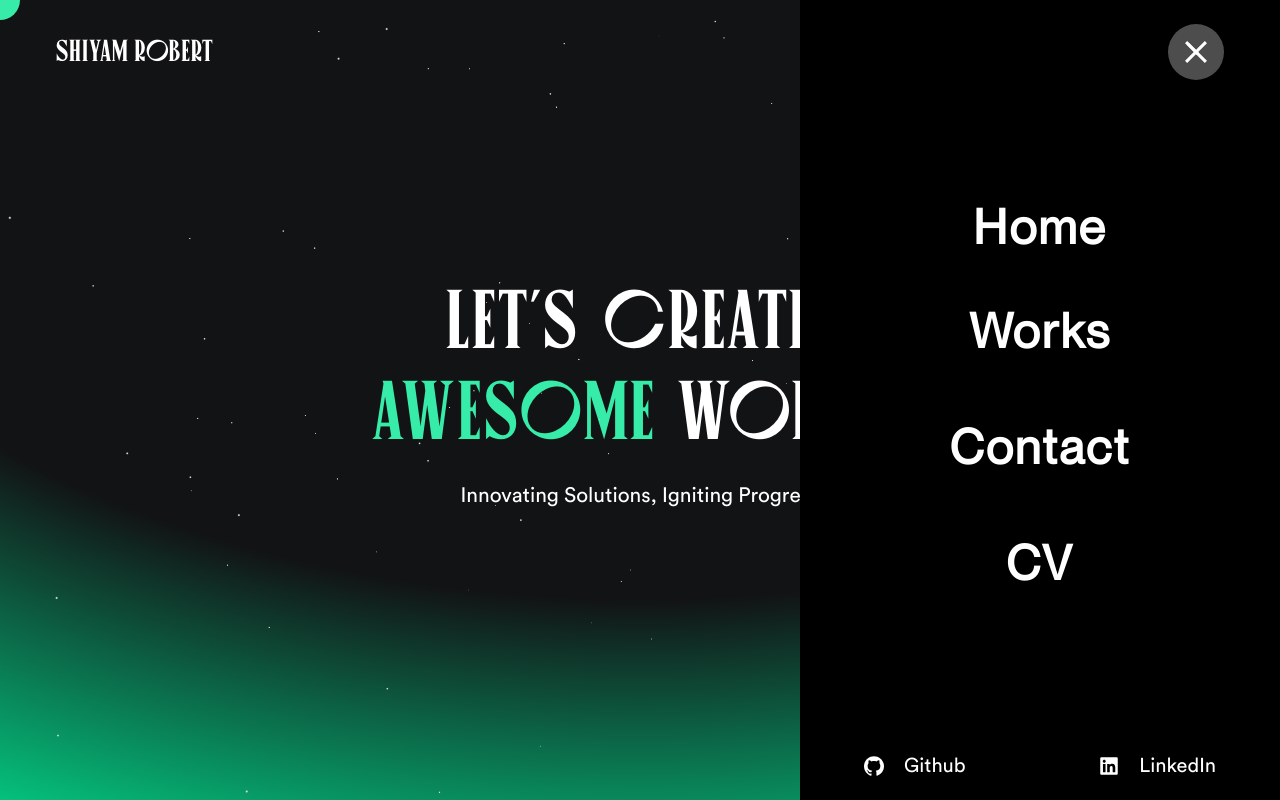
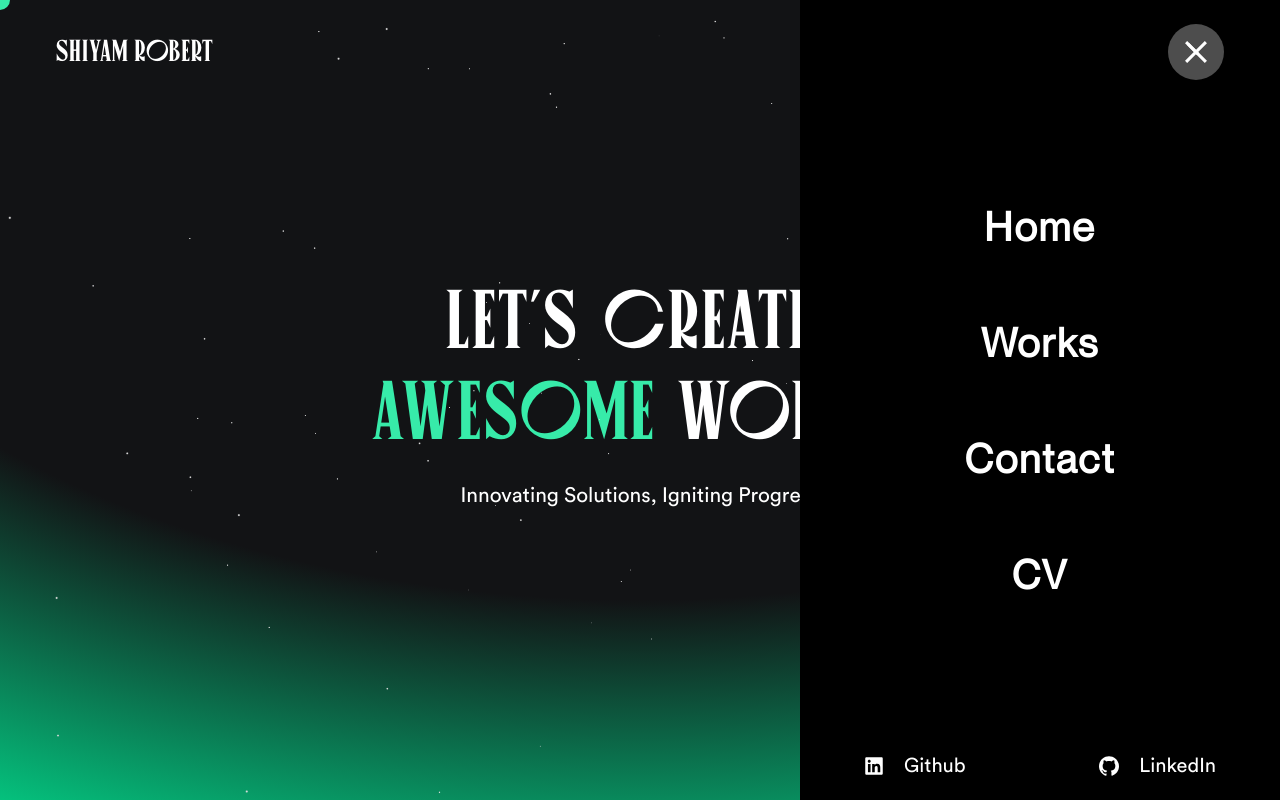
Before and after one commit to shiyammm/portfolio_using_react, a React (Vite) app: page / in a window 1280 px wide. Both pictures are taken after a click on the button 1196 px from the left and 52 px from the top of the page. Shown: the top 800 px of the page. Built offline with nearby package versions, Linux system fonts and the light colour scheme.

Commit message:
Implement hover animation for navlinks and refactor to render navlinks dynamically from data.js

```diff
--- a/src/App.jsx
+++ b/src/App.jsx
@@ -15,6 +15,7 @@ import {
 const App = () => {
   const [hoverLink, setHoverLink] = useState(false);
   const [hoverNavLink, setHoverNavLink] = useState(false);
+  const [getLinkHover, setGetLinkHover] = useState('');
   const tl1 = useRef();
   const loaderRefs = {
     loader1: useRef(null),
@@ -69,11 +70,14 @@ const App = () => {
             hoverLink={hoverLink}
             cursor={cursor}
             hoverNavLink={hoverNavLink}
+            getLinkHover={getLinkHover}
           />
           <Navbar
             hoverNavLink={hoverNavLink}
             setHoverNavLink={setHoverNavLink}
             navLoaderRef={navLoaderRef}
+            setGetLinkHover={setGetLinkHover}
+            getLinkHover={getLinkHover}
           />
           <Hero tl1={tl1} loaderRefs={loaderRefs} navLoaderRef={navLoaderRef} />
           <div
--- a/src/components/Cursor.jsx
+++ b/src/components/Cursor.jsx
@@ -1,16 +1,29 @@
 import React from 'react';
 import { TfiArrowTopRight } from 'react-icons/tfi';
 
-const Cursor = ({ hoverLink, cursor }) => {
+const Cursor = ({ hoverLink, cursor, hoverNavLink, getLinkHover }) => {
   return (
-    <div className={`fixed z-[250]  `} ref={cursor}>
+    <div className={`fixed z-[300]`} ref={cursor}>
       <div
         className={`fixed top-0 ${
-          hoverLink && 'scale-[3] transition ease-in-out delay-150 bg-violet'
+          hoverLink &&
+          'scale-[6] transition ease-in-out delay-150 bg-violet w-14 h-14'
+        } ${
+          hoverNavLink &&
+          ' transition ease-in-out delay-150 bg-cyan w-[11rem] h-[11rem] '
         }
-      left-0 -translate-x-1/2 pointer-events-none -translate-y-1/2 w-10 h-10 bg-cyan rounded-full flex-center text-black text-[0.7rem] tracking-[0.1rem] font-gtApina font-bold xl:hidden `}
+      left-0 -translate-x-1/2 pointer-events-none -translate-y-1/2 w-5 h-5 bg-cyan rounded-full flex-center text-black text-[0.7rem] tracking-[0.1rem] font-gtApina font-bold xl:hidden `}
       >
-        {hoverLink && <TfiArrowTopRight className="w-3 h-3" />}
+        {hoverLink && <TfiArrowTopRight className="w-2 h-2" />}
+        <span
+          className={`absolute top-0 bottom-0 left-0 right-0 flex items-center justify-center transition-all duration-300 ${
+            hoverNavLink
+              ? 'inline-block font-semibold text-[2.5rem] rounded-full '
+              : 'hidden'
+          }`}
+        >
+          {getLinkHover}
+        </span>
       </div>
     </div>
   );
--- a/src/components/Menu.jsx
+++ b/src/components/Menu.jsx
@@ -1,19 +1,17 @@
 import gsap from 'gsap';
 import { useGSAP } from '@gsap/react';
 import React, { useEffect, useRef, useState } from 'react';
-import { PiStarFourFill } from 'react-icons/pi';
 import { MotionConfig, motion, easeInOut } from 'framer-motion';
-import { SiGithub } from 'react-icons/si';
-import { FaLinkedin } from 'react-icons/fa';
+import Magnet from '../components/Magnet';
+import { NavLinks, SocialLinks } from '../../lib/data';
 
-const Menu = () => {
+const Menu = ({ setHoverNavLink, setGetLinkHover }) => {
   const [toggle, setToggle] = useState(false);
 
-  // const tl = useRef();
   const tl2 = useRef();
   const menuRef = useRef();
   const menuButton = useRef();
-  const linksRef = useRef();
+  const socialLinksRef = useRef();
 
   useEffect(() => {
     const handleMenuClick = () => {
@@ -48,7 +46,7 @@ const Menu = () => {
           duration: 0.3,
           ease: 'bounce.in',
         })
-        .from(linksRef.current, {
+        .from(socialLinksRef.current, {
           y: 100,
           opacity: 0,
           duration: 0.5,
@@ -61,6 +59,15 @@ const Menu = () => {
   useEffect(() => {
     toggle ? tl2.current.play() : tl2.current.reverse();
   }, [toggle]);
+
+  const handleNavLinkEnter = (link) => {
+    setGetLinkHover(link);
+    setHoverNavLink(true);
+  };
+  const handleNavLinkLeave = () => {
+    setGetLinkHover('');
+    setHoverNavLink(false);
+  };
 
   return (
     <>
@@ -137,48 +144,39 @@ const Menu = () => {
       </MotionConfig>
 
       <div
-        className="absolute top-0 bottom-0 bg-black h-screen w-[30rem] md:w-full z-[100] right-[0rem]"
+        className="absolute top-0 bottom-0 bg-black h-screen w-[30rem] md:w-full right-[0rem] "
         ref={menuRef}
       >
         <div className="h-full flex-center">
-          <ul className="unordered font-neue-montreal tracking-wider text-[3rem] text-white text-center font-semibold space-y-5">
-            <li className="rounded-lg cursor-pointer hover:bg-cyan hover:text-black list">
-              <a id="home" data-value="Home" to="/Home">
-                Home
-              </a>
-            </li>
-            <li className="px-2 py-3 rounded-lg cursor-pointer hover:bg-cyan hover:text-black list">
-              <a data-value="Works" to="/works">
-                Works
-              </a>
-            </li>
-            <li className="px-2 py-3 rounded-lg cursor-pointer hover:bg-cyan hover:text-black list">
-              <a data-value="Contact" to="/contact">
-                Contact
-              </a>
-            </li>
-            <li className="px-2 py-3 rounded-lg cursor-pointer hover:bg-cyan hover:text-black list">
-              <a data-value="CV" to="/cv">
-                CV
-              </a>
-            </li>
+          <ul className="unordered font-neue-montreal tracking-wider text-[2.5rem] text-white text-center font-semibold space-y-14">
+            {NavLinks.map((link, i) => (
+              <li
+                className="relative rounded-lg cursor-pointer hover:text-black list"
+                key={i}
+                onMouseEnter={() => handleNavLinkEnter(link)}
+                onMouseLeave={() => handleNavLinkLeave(link)}
+              >
+                <Magnet>
+                  <a id={link} to={`/#${link}`}>
+                    {link}
+                  </a>
+                </Magnet>
+              </li>
+            ))}
           </ul>
+
           <div
             className="absolute flex items-center justify-between w-full px-16 text-xl text-white bottom-5 font-circular-book"
-            ref={linksRef}
+            ref={socialLinksRef}
           >
-            <a href="" className="text-white">
-              <span className="flex items-center gap-5">
-                <SiGithub />
-                Github
-              </span>
-            </a>
-            <a href="" className="text-white">
-              <span className="flex items-center gap-5">
-                <FaLinkedin />
-                LinkedIn
-              </span>
-            </a>
+            {SocialLinks.map((socialLink, i) => (
+              <a href="" className="text-white" key={i}>
+                <span className="flex items-center gap-5">
+                  <socialLink.icon />
+                  {socialLink.name}
+                </span>
+              </a>
+            ))}
           </div>
         </div>
       </div>
--- a/src/containers/Navbar.jsx
+++ b/src/containers/Navbar.jsx
@@ -1,10 +1,13 @@
 import React, { useEffect, useRef } from 'react';
 import Menu from '../components/Menu';
-import { useState } from 'react';
-import Magnet from '../components/Magnet';
-import { MotionConfig, motion, easeInOut } from 'framer-motion';
 
-const Navbar = ({ hoverNavLink, setHoverNavLink, navLoaderRef }) => {
+const Navbar = ({
+  setGetLinkHover,
+  getLinkHover,
+  setHoverNavLink,
+  navLoaderRef,
+  setEnterNavBar,
+}) => {
   const navRef = useRef();
 
   let lastScroll = 0;
@@ -41,7 +44,11 @@ const Navbar = ({ hoverNavLink, setHoverNavLink, navLoaderRef }) => {
         >
           Shiyam Robert
         </div>
-        <Menu />
+        <Menu
+          setHoverNavLink={setHoverNavLink}
+          setEnterNavBar={setEnterNavBar}
+          setGetLinkHover={setGetLinkHover}
+        />
       </nav>
     </header>
   );
```
Also changed, not shown: lib/data.js.
